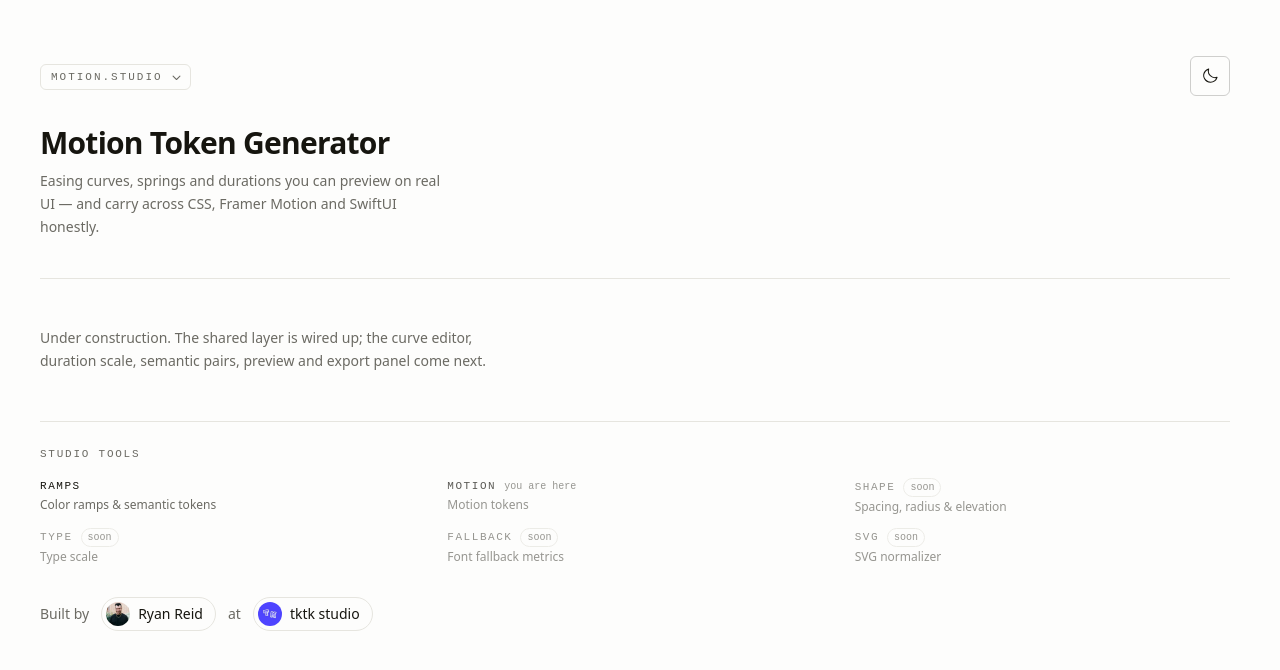
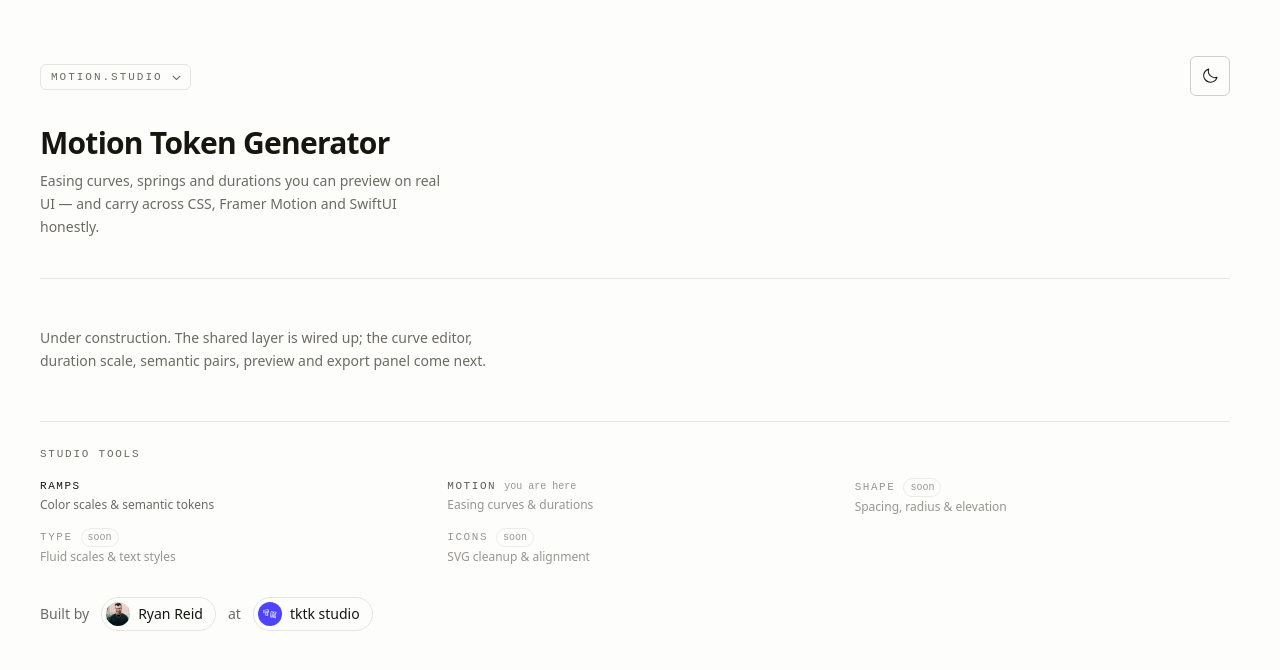
Before and after one commit to imryanreid/motion-studio, a React (Vite) app: page / in a window 1280 px wide. Shown: the top 670 px of the page. Built offline with nearby package versions, Linux system fonts and the light colour scheme.

Commit message:
Sync the renamed tools manifest from upstream

```diff
--- a/src/shared/tools.ts
+++ b/src/shared/tools.ts
@@ -51,8 +51,8 @@ export const TOOLS: Tool[] = [
     id: "ramps",
     wordmark: "ramps.studio",
     name: "Ramps",
-    title: "Color ramps & semantic tokens",
-    blurb: "Perceptually-even OKLCH ramps and accessible tokens from one brand color.",
+    title: "Color scales & semantic tokens",
+    blurb: "Perceptually-even OKLCH scales and accessible tokens from one brand color.",
     domain: "www.ramps.studio",
     status: "live",
   },
@@ -60,7 +60,7 @@ export const TOOLS: Tool[] = [
     id: "motion",
     wordmark: "motion.studio",
     name: "Motion",
-    title: "Motion tokens",
+    title: "Easing curves & durations",
     blurb: "Easing curves, springs and durations you can preview on real UI.",
     status: "soon",
   },
@@ -76,24 +76,16 @@ export const TOOLS: Tool[] = [
     id: "type",
     wordmark: "type.studio",
     name: "Type",
-    title: "Type scale",
-    blurb: "A modular scale with line heights that land on the baseline grid.",
+    title: "Fluid scales & text styles",
+    blurb: "Scales that interpolate with the viewport, and the text styles built on them.",
     status: "soon",
   },
   {
-    id: "fallback",
-    wordmark: "fallback.studio",
-    name: "Fallback",
-    title: "Font fallback metrics",
-    blurb: "size-adjust and ascent overrides that stop the swap from shifting layout.",
-    status: "soon",
-  },
-  {
-    id: "svg",
-    wordmark: "svg.studio",
-    name: "SVG",
-    title: "SVG normalizer",
-    blurb: "Flatten, clean and normalize exported SVGs into consistent icon markup.",
+    id: "icons",
+    wordmark: "icons.studio",
+    name: "Icons",
+    title: "SVG cleanup & alignment",
+    blurb: "Clean up exported SVGs and sit them on a consistent optical grid.",
     status: "soon",
   },
 ]
```
